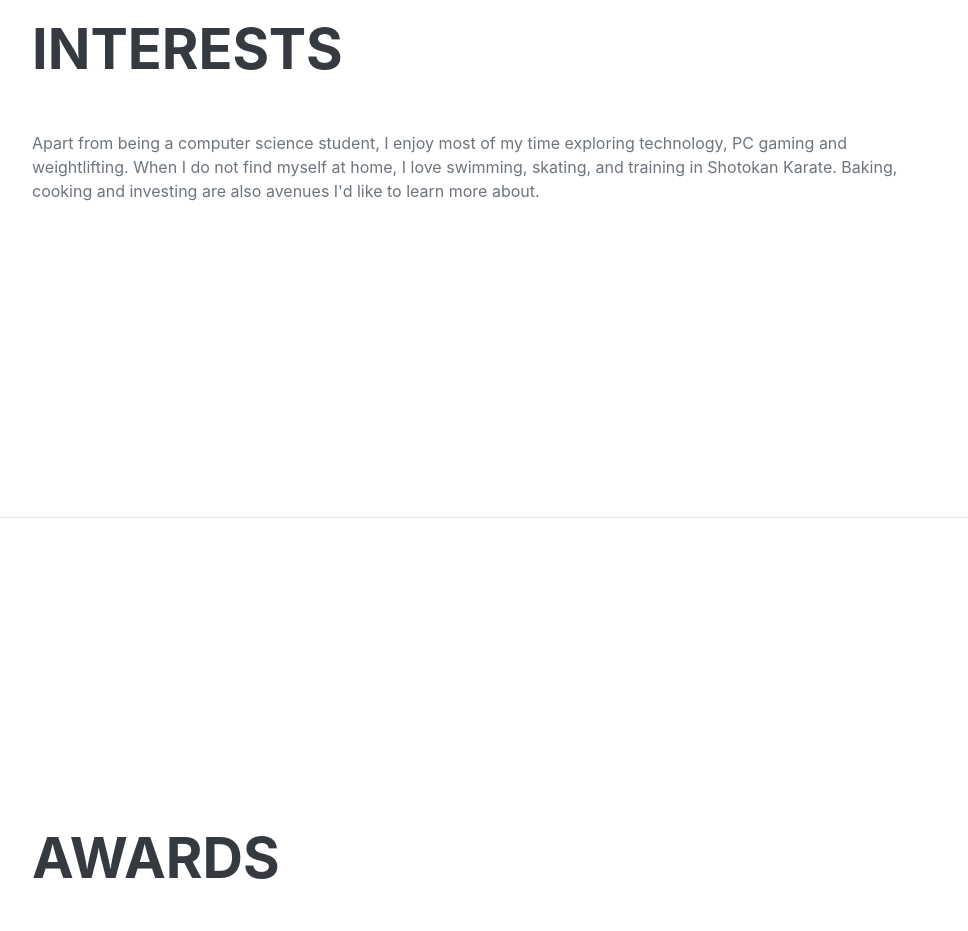
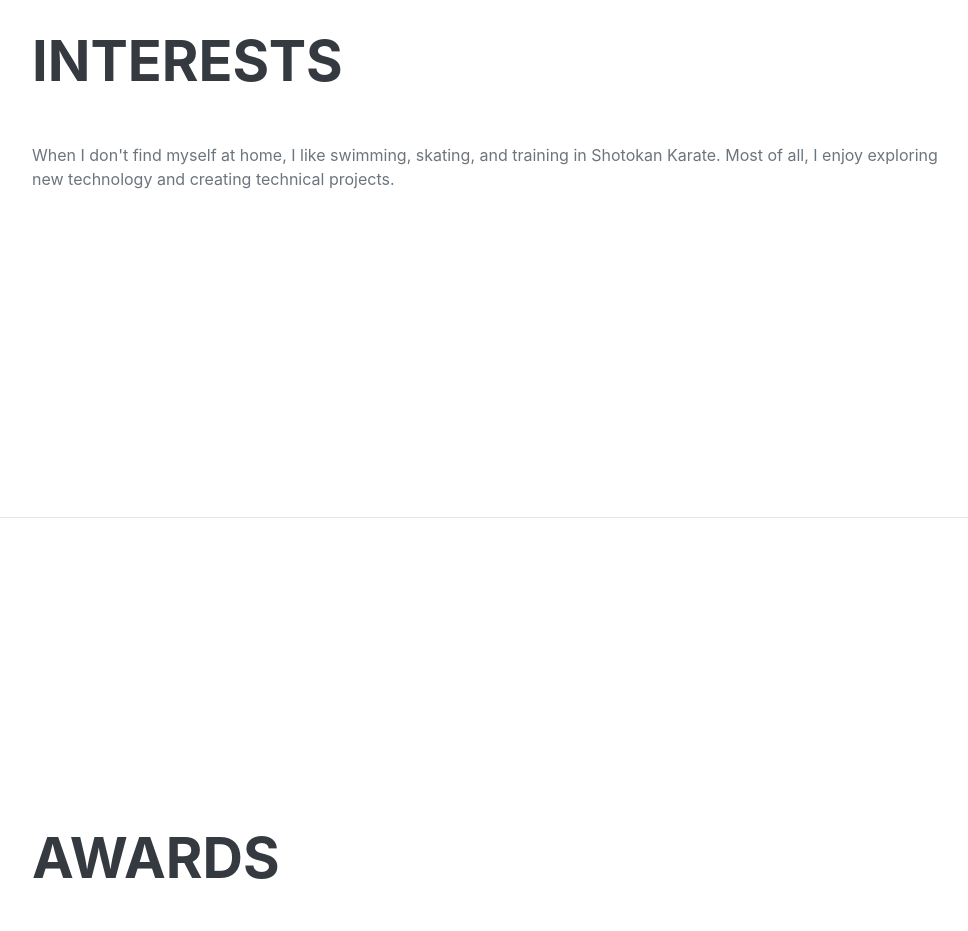
Before and after one commit to PeterDropulic/peterdropulic.github.io, a plain HTML site: page index.html in a window 1280 px wide. Shown: the part 4360-5291 px from the top of the page, without its empty margins (288-1256 px from the left). Drawn offline with nearby package versions, Linux system fonts and the light colour scheme; a web font is replaced by a local one.

Commit message:
Update index.html

```diff
--- a/index.html
+++ b/index.html
@@ -135,7 +135,7 @@
         <section class="resume-section" id="interests">
             <div class="resume-section-content">
                 <h2 class="mb-5">Interests</h2>
-                <p>Apart from being a computer science student, I enjoy most of my time exploring technology, PC gaming and weightlifting. When I do not find myself at home, I love swimming, skating, and training in Shotokan Karate. Baking, cooking and investing are also avenues I'd like to learn more about.</p>
+                <p>When I don't find myself at home, I like swimming, skating, and training in Shotokan Karate. Most of all, I enjoy exploring new technology and creating technical projects.</p>
             </div>
         </section>
         <hr class="m-0" />
```
